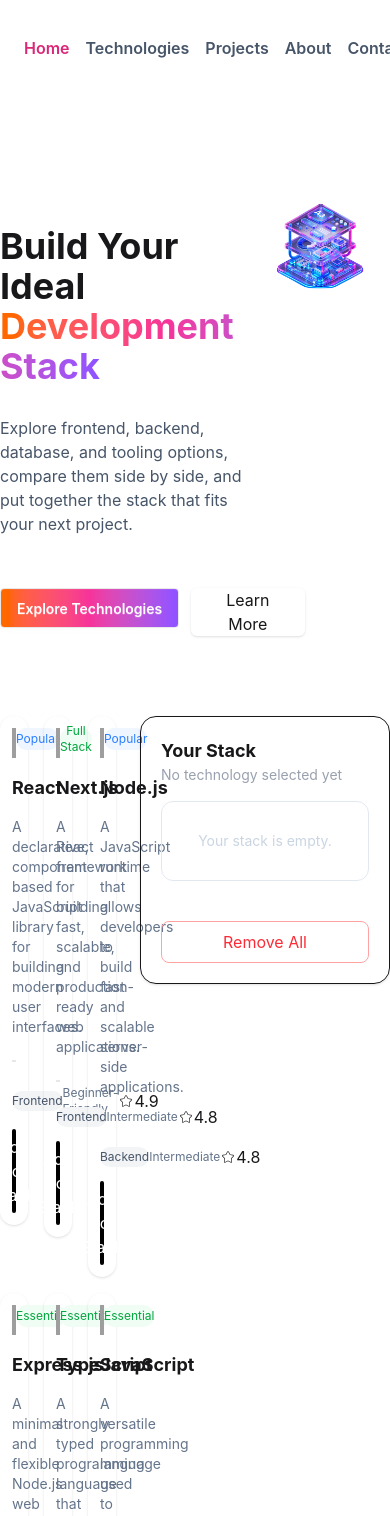
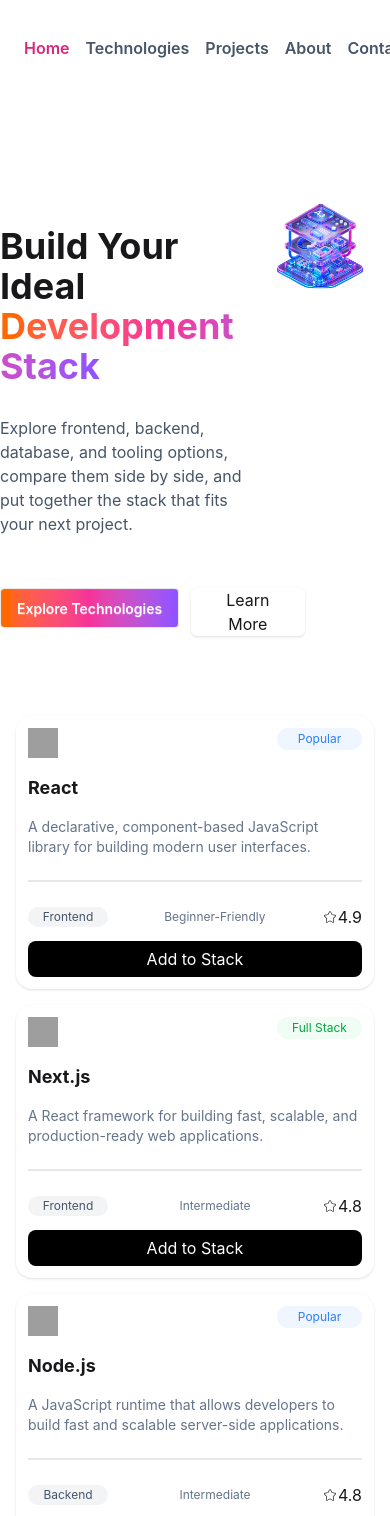
Before and after one commit to rakib12r3/A5-DevStack, a React (Vite) app: page / in a window 390 px wide. Shown: the top 1516 px of the page. Built offline with nearby package versions, Linux system fonts and the light colour scheme; grey boxes are pictures that could not be loaded.

Commit message:
Responsive Cards Section

```diff
--- a/src/Components/Cards/Cards.tsx
+++ b/src/Components/Cards/Cards.tsx
@@ -49,10 +49,12 @@
   };
 
   return (
-    <div className="container mx-auto flex gap-6">
+    // <div className="container mx-auto flex gap-6">
+    <div className="container mx-auto px-4 flex flex-col lg:flex-row gap-6">
 
 
-      <div className="grid grid-cols-3 gap-4 flex-1">
+      {/* <div className="grid grid-cols-3 gap-4 flex-1"> */}
+      <div className="grid grid-cols-1 sm:grid-cols-2 lg:grid-cols-3 gap-4 flex-1">
 
         {allCards.map((singleCard) => (
           <SingleCard
--- a/src/Components/Nav.tsx
+++ b/src/Components/Nav.tsx
@@ -11,11 +11,11 @@
 
       <div>
         <ul className='flex justify-between gap-4 font-semibold'>
-          <li><span className='text-[#DB2777] cursor-pointer'>Home</span></li>
-          <li className='text-[#475569] cursor-pointer'>Technologies</li>
-          <li className='text-[#475569] cursor-pointer'>Projects</li>
-          <li className='text-[#475569] cursor-pointer'>About</li>
-          <li className='text-[#475569] cursor-pointer'>Contact</li>
+          <li><span className='text-[#DB2777] cursor-pointer'><a href="">Home</a></span></li>
+          <li className='text-[#475569] '><a href="">Technologies</a></li>
+          <li className='text-[#475569] '><a href="">Projects</a></li>
+          <li className='text-[#475569] '><a href="">About</a></li>
+          <li className='text-[#475569] '><a href="">Contact</a></li>
         </ul>
       </div>
 
```
